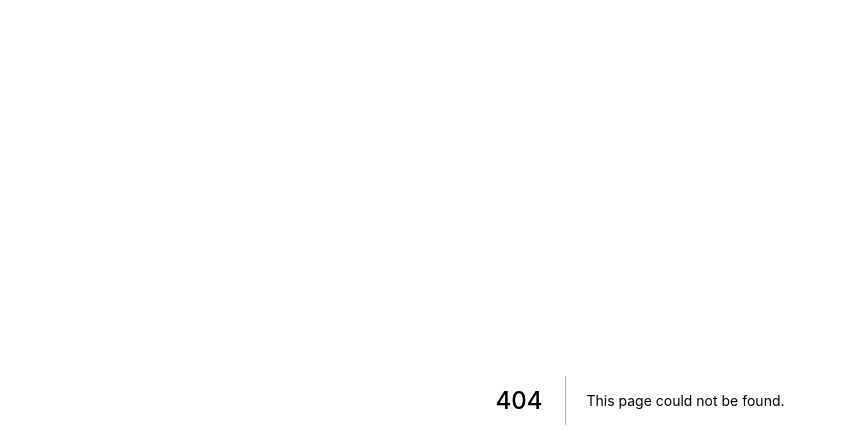
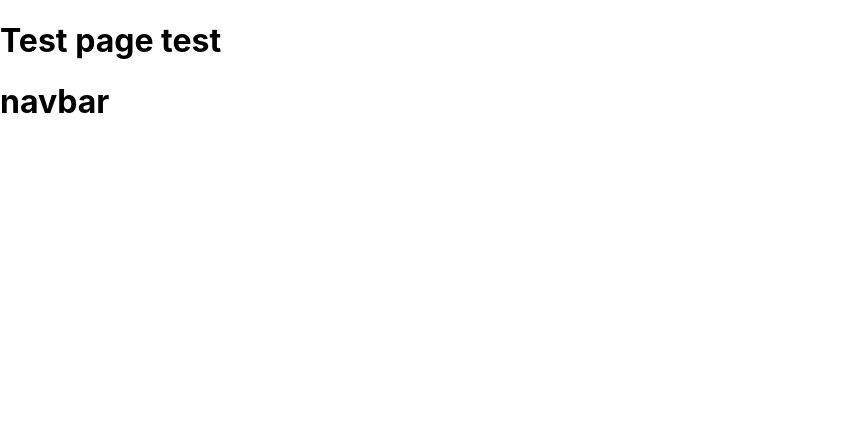
Before and after one commit to akai-org/pet-share-hackyeah-2021-frontend, a Next.js app: page /testpages/test in a window 1280 px wide. Before the commit this address had no page. Shown: the top 448 px of the page, without its empty margins (0-846 px from the left). Built offline with nearby package versions, Linux system fonts and the light colour scheme.

Commit message:
Added test page

```diff
--- a/pages/_app.tsx
+++ b/pages/_app.tsx
@@ -2,7 +2,12 @@ import '../styles/globals.css'
 import type { AppProps } from 'next/app'
 
 function MyApp({ Component, pageProps }: AppProps) {
-  return <Component {...pageProps} />
+  return (
+    <div>
+      <Component {...pageProps} />
+      <h1>navbar</h1>
+    </div>
+  )
 }
 
 export default MyApp
--- /dev/null
+++ b/pages/testpages/test.tsx
@@ -0,0 +1,9 @@
+import type { NextPage } from 'next';
+
+const TestPage: NextPage = () => {
+    return (
+        <h1>Test page test</h1>
+    )
+}
+
+export default TestPage;
```
